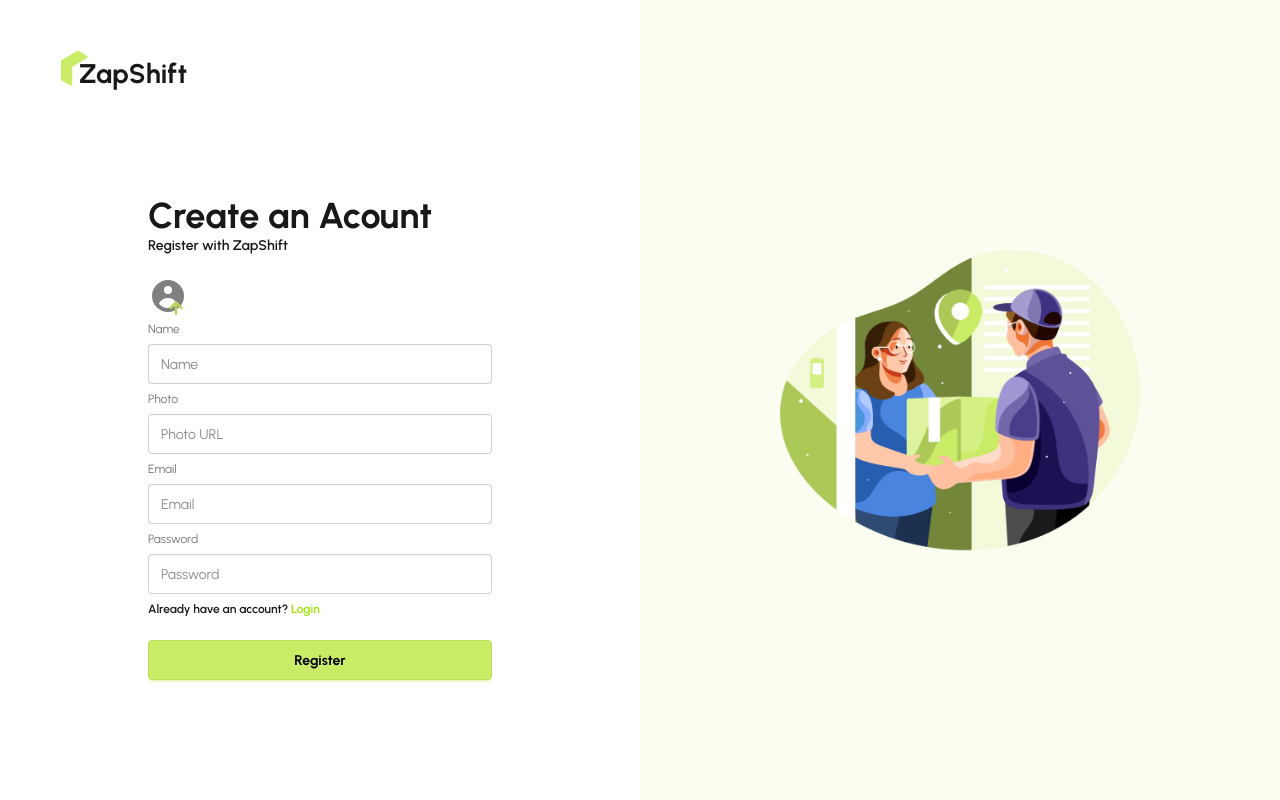
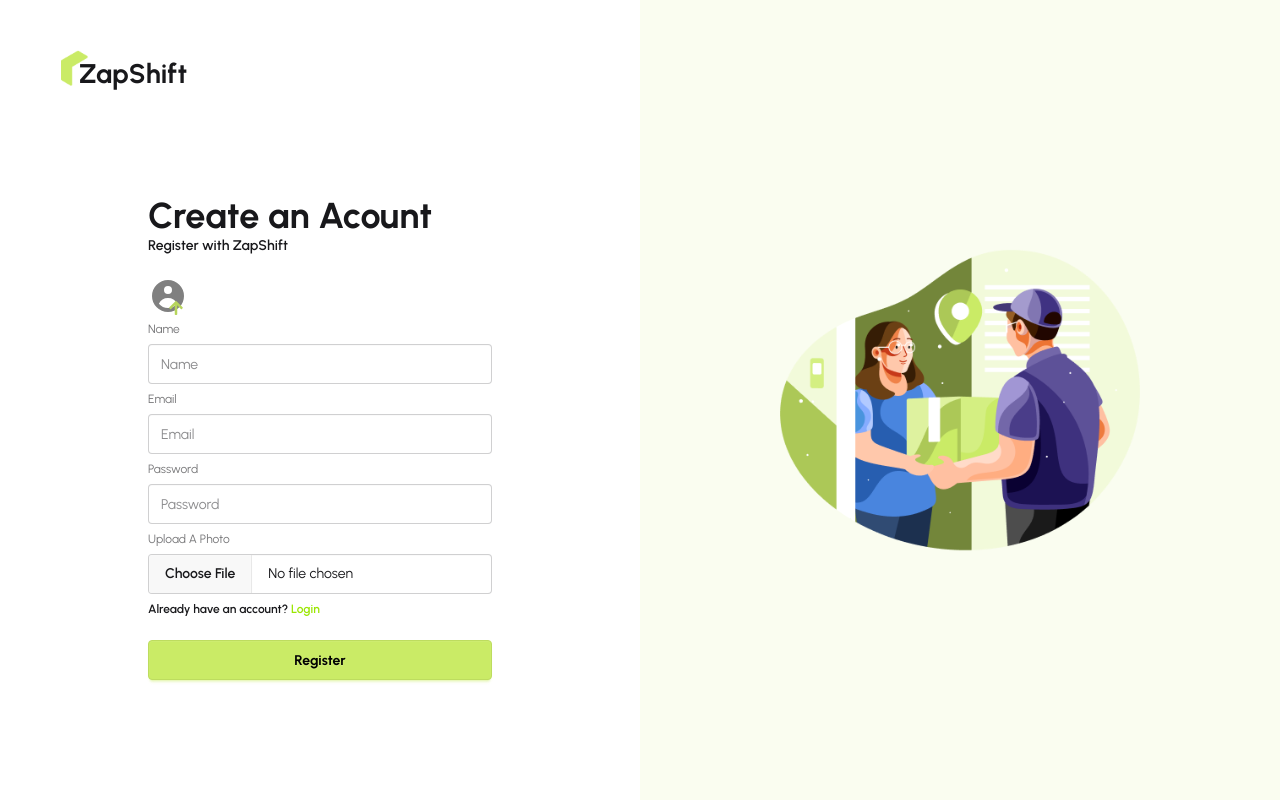
Before and after one commit to joybappy2/Zapshift-Client, a React (Vite) app: page /register in a window 1280 px wide. Built offline with nearby package versions, Linux system fonts and the light colour scheme; no server answers.

Commit message:
direct image upload featured added

```diff
--- a/package.json
+++ b/package.json
@@ -11,6 +11,7 @@
   },
   "dependencies": {
     "@tailwindcss/vite": "^4.1.17",
+    "axios": "^1.13.2",
     "daisyui": "^5.5.5",
     "firebase": "^12.6.0",
     "leaflet": "^1.9.4",
--- a/src/pages/Home/Banner/Banner.jsx
+++ b/src/pages/Home/Banner/Banner.jsx
@@ -9,7 +9,12 @@ import ButtonPrimary from "../../../components/ButtonPrimary/ButtonPrimary";
 
 const Banner = () => {
   return (
-    <Carousel autoPlay={true} infiniteLoop={true} interval={2000}>
+    <Carousel
+      autoPlay={true}
+      infiniteLoop={true}
+      interval={2000}
+      stopOnHover={false}
+    >
       {/* Banner 1 */}
       <div className="relative">
         <img src={bannerImg1} />
--- a/src/pages/Home/Reviews/Reviews.jsx
+++ b/src/pages/Home/Reviews/Reviews.jsx
@@ -1,4 +1,4 @@
-import React, { useEffect, useState } from "react";
+import { useEffect, useState } from "react";
 import customerTopImg from "../../../assets/customer-top.png";
 import ReviewCard from "./ReviewCard";
 import "swiper/css";
@@ -46,7 +46,6 @@ const Reviews = () => {
         autoplay={{
           delay: 2000,
         }}
-        pagination={true}
         modules={[EffectCoverflow, Autoplay]}
         className="mySwiper mt-10"
       >
--- a/src/pages/Register/Register.jsx
+++ b/src/pages/Register/Register.jsx
@@ -1,10 +1,11 @@
-import React, { use } from "react";
+import { use } from "react";
 import { useForm } from "react-hook-form";
 import { AuthContext } from "../../Authentication/AuthContext/AuthContext";
 import { Link, useNavigate } from "react-router";
 import { updateProfile } from "firebase/auth";
-import { FaArrowUp, FaRegUserCircle } from "react-icons/fa";
+import { FaArrowUp } from "react-icons/fa";
 import { HiUserCircle } from "react-icons/hi";
+import axios from "axios";
 
 const Register = () => {
   const { registerUser } = use(AuthContext);
@@ -19,14 +20,29 @@ const Register = () => {
 
   // Form Submit
   const handleRegister = (data) => {
-    console.log(data);
-    registerUser(data.email, data.password)
+    const name = data.name;
+    const email = data.email;
+    const password = data.password;
+    const imageFile = data.image[0];
+
+    const formData = new FormData();
+    formData.append("image", imageFile);
+    axios
+      .post(
+        `https://api.imgbb.com/1/upload?key=${
+          import.meta.env.VITE_IMAGEHOSTAPIKEY
+        }`,
+        formData
+      )
+      .then((res) => {
+        const image_url = res.data.data.display_url;
+        registerUser(email, password)
           .then((res) => {
             console.log(res.user);
             console.log("registration successful");
             updateProfile(res.user, {
-          displayName: data.name,
-          photoURL: data.photoURL,
+              displayName: name,
+              photoURL: image_url,
             })
               .then(() => {
                 console.log("Profile Updated");
@@ -38,6 +54,10 @@ const Register = () => {
           })
           .catch((error) => {
             console.log(error.code);
+          });
+      })
+      .catch((errors) => {
+        console.log(errors);
       });
   };
 
@@ -71,13 +91,13 @@ const Register = () => {
             )}
 
             {/* Photo */}
-            <label className="label">Photo</label>
+            {/* <label className="label">Photo</label>
             <input
               type="text"
               {...register("photoURL")}
               className="input w-full"
               placeholder="Photo URL"
-            />
+            /> */}
 
             {/* Email */}
             <label className="label">Email</label>
@@ -117,6 +137,19 @@ const Register = () => {
               </p>
             )}
 
+            {/* Photo */}
+            <label className="label">Upload A Photo</label>
+            <input
+              type="file"
+              className="file-input w-full"
+              name=""
+              id=""
+              {...register("image", { required: true })}
+            />
+            {errors.image?.type === "required" && (
+              <p className="text-red-500">Image is required</p>
+            )}
+
             <div>
               <p className="font-semibold">
                 Already have an account?
--- a/src/shared/Navbar/Navbar.jsx
+++ b/src/shared/Navbar/Navbar.jsx
@@ -100,7 +100,7 @@ const Navbar = () => {
               {/* Profile */}
               <div>
                 <img
-                  className="h-10 w-10 rounded-full"
+                  className="h-10 w-10 rounded-full object-cover"
                   src={user?.photoURL}
                   alt="user avatar"
                 />
```
Also changed, not shown: 1 other file (tests, documents, lock files or other folders). Lines whose indentation alone changed are shown as unchanged.
